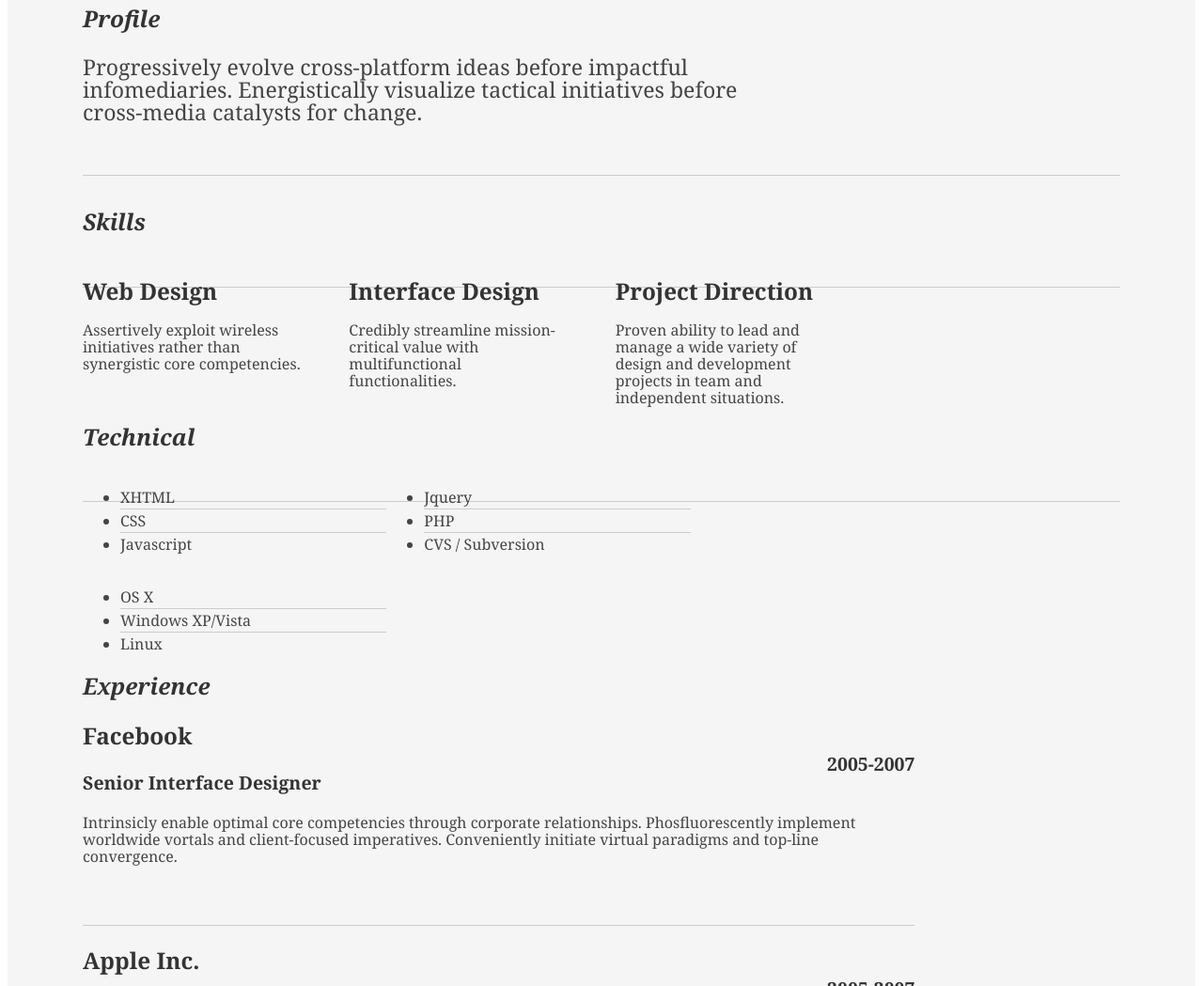
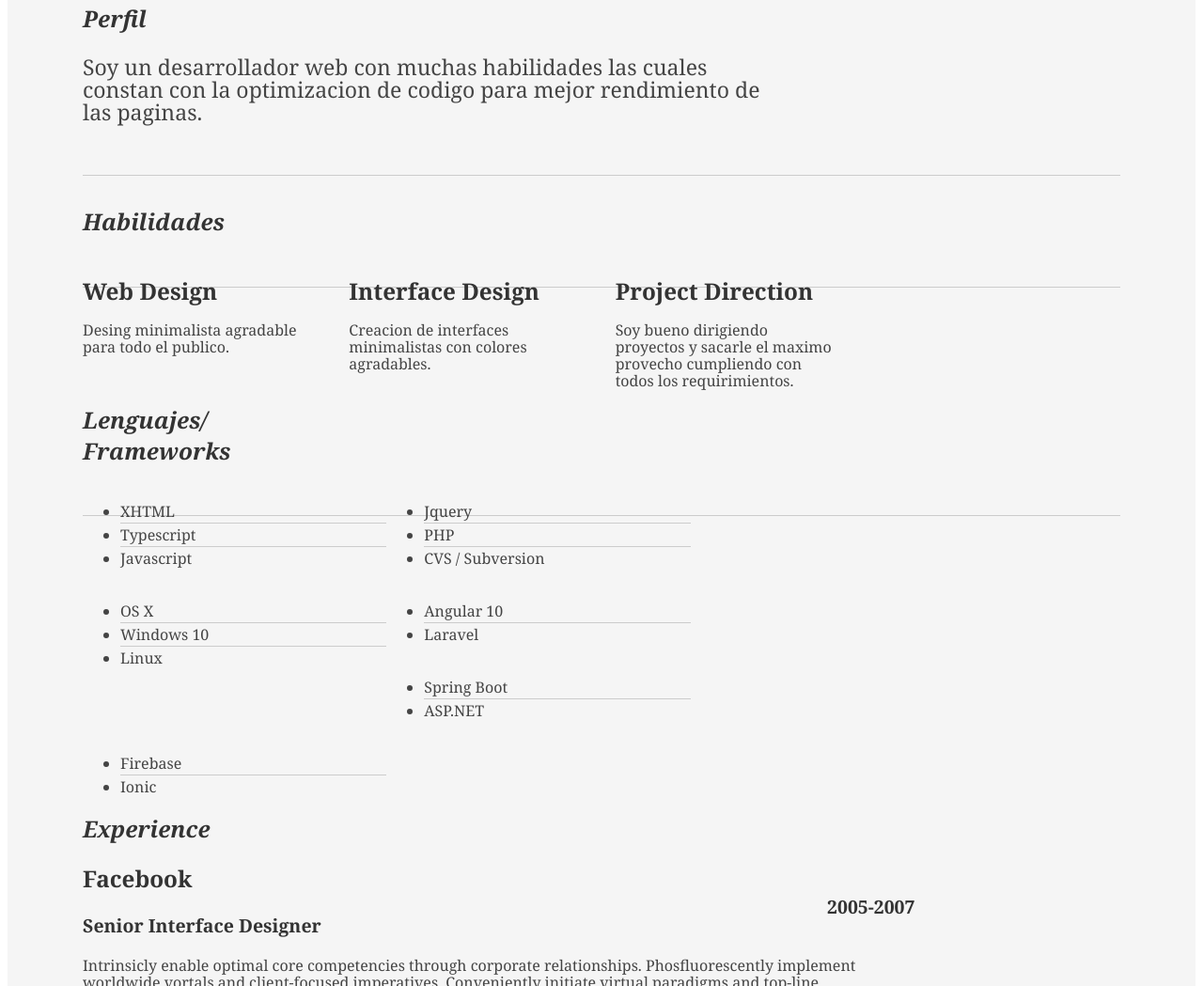
Before and after one commit to DavidCastro15/curriculum_David_Castro, a plain HTML site: page cv.html in a window 1280 px wide. Shown: the part 451-1500 px from the top of the page at 94% size. Drawn offline with Linux system fonts and the light colour scheme; a small style sheet from the web is missing.

Commit message:
Edicion de cv Lenguajes y Habilidades

```diff
--- a/cv.html
+++ b/cv.html
@@ -40,46 +40,46 @@
 
 					<div class="yui-gf">
 						<div class="yui-u first">
-							<h2>Profile</h2>
+							<h2>Perfil</h2>
 						</div>
 						<div class="yui-u">
 							<p class="enlarge">
-								Progressively evolve cross-platform ideas before impactful infomediaries. Energistically visualize tactical initiatives before cross-media catalysts for change.
+								Soy un desarrollador web con muchas habilidades las cuales constan con la optimizacion de codigo para mejor rendimiento de las paginas.
 							</p>
 						</div>
 					</div><!--// .yui-gf -->
 
 					<div class="yui-gf">
 						<div class="yui-u first">
-							<h2>Skills</h2>
+							<h2>Habilidades</h2>
 						</div>
 						<div class="yui-u">
 
 								<div class="talent">
 									<h2>Web Design</h2>
-									<p>Assertively exploit wireless initiatives rather than synergistic core competencies.	</p>
+									<p>Desing minimalista agradable para todo el publico.	</p>
 								</div>
 
 								<div class="talent">
 									<h2>Interface Design</h2>
-									<p>Credibly streamline mission-critical value with multifunctional functionalities.	 </p>
+									<p>Creacion de interfaces minimalistas con colores agradables.	 </p>
 								</div>
 
 								<div class="talent">
 									<h2>Project Direction</h2>
-									<p>Proven ability to lead and manage a wide variety of design and development projects in team and independent situations.</p>
+									<p>Soy bueno dirigiendo proyectos y sacarle el maximo provecho cumpliendo con todos los requirimientos.</p>
 								</div>
 						</div>
 					</div><!--// .yui-gf -->
 
 					<div class="yui-gf">
 						<div class="yui-u first">
-							<h2>Technical</h2>
+							<h2>Lenguajes/ Frameworks</h2>
 						</div>
 						<div class="yui-u">
 							<ul class="talent">
 								<li>XHTML</li>
-								<li>CSS</li>
+								<li>Typescript</li>
 								<li class="last">Javascript</li>
 							</ul>
 
@@ -91,9 +91,25 @@
 
 							<ul class="talent">
 								<li>OS X</li>
-								<li>Windows XP/Vista</li>
+								<li>Windows 10</li>
 								<li class="last">Linux</li>
 							</ul>
+                            <ul class="talent">
+								<li>Angular 10</li>
+
+								<li class="last">Laravel</li>
+							</ul>
+                            <ul class="talent">
+								<li>Spring Boot</li>
+
+								<li class="last">ASP.NET</li>
+							</ul>
+                            <ul class="talent">
+								<li>Firebase</li>
+
+								<li class="last">Ionic</li>
+							</ul>
+
 						</div>
 					</div><!--// .yui-gf-->
 
```
